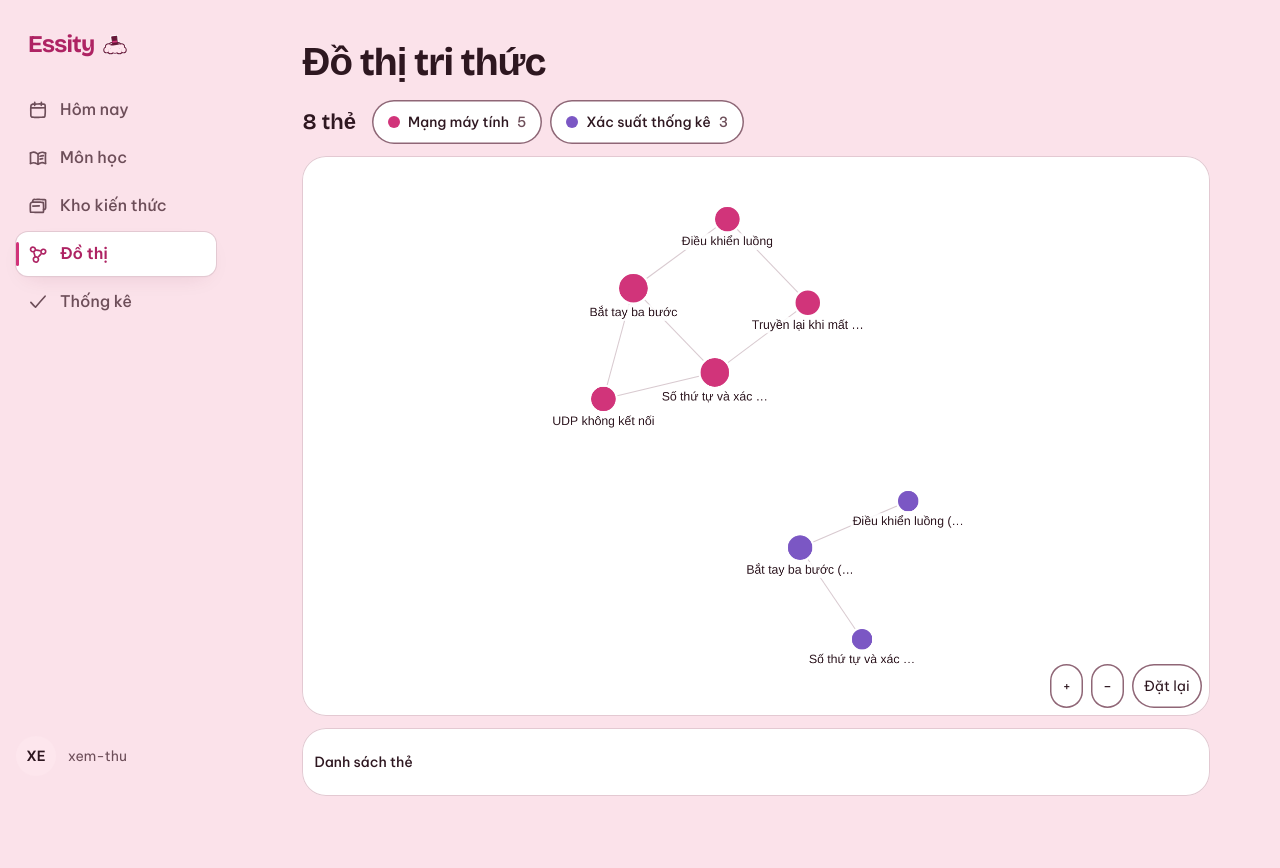
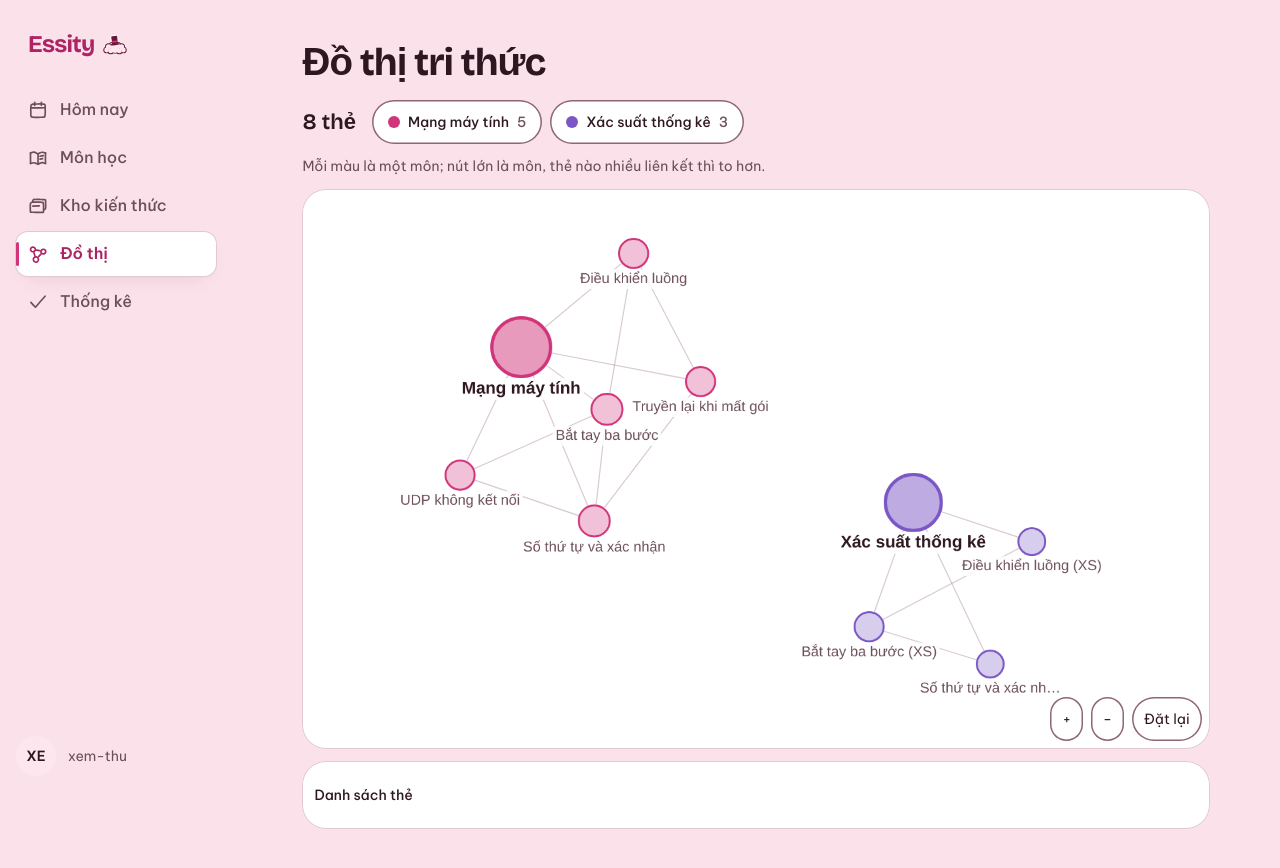
Before and after one commit to Nha-Cong-Dong/Essity, a Next.js app in the folder apps/web/: page /design-preview/graph-all in a window 1280 px wide. Shown: the top 868 px of the page. Built offline with nearby package versions, Linux system fonts and the light colour scheme.

Commit message:
Graph: landing-style ring nodes, hub per topic, colour by topic, size by level, legend

```diff
--- a/apps/web/components/graph/knowledge-graph.tsx
+++ b/apps/web/components/graph/knowledge-graph.tsx
@@ -10,7 +10,8 @@ import { Button, buttonVariants } from "@/components/ui/button";
 import { shortLabel } from "@/lib/graph";
 import { multiStylesheet } from "@/lib/graph-multi-style";
 import { optionsFor, seededRandom, type SimEdge, type SimNode, spiralStart, stepSim } from "@/lib/graph-sim";
-import { hiddenExcept, mergeGraphs, type MultiCard, type SubjectGraph, v4Highlights } from "@/lib/graph-multi";
+import { type MultiCard, type SubjectGraph, v4Highlights } from "@/lib/graph-multi";
+import { buildTopicGraph, tint } from "@/lib/graph-topic";
 
 // V16/V17: the knowledge graph of one or several subjects. Nodes are cards coloured by subject,
 // edges are the links between cards, a tap on a node opens the card in a popup in the middle of the
@@ -76,14 +77,17 @@ export function KnowledgeGraph({
   height?: string;
   focusSubject?: string | null;
 }) {
-  const merged = useMemo(() => mergeGraphs(graphs), [graphs]);
+  // GRAPH-LANDING-STYLE: a hub per topic (a subject; a chapter when one subject is focused), ring nodes tinted by topic.
+  const model = useMemo(() => buildTopicGraph(graphs, focusSubject), [graphs, focusSubject]);
+  const cards = useMemo(() => model.nodes.flatMap((n) => (n.card ? [n.card] : [])), [model]);
+  const merged = useMemo(() => ({ cards, topics: model.topics }), [cards, model]);
   const host = useRef<HTMLDivElement>(null);
   const cyRef = useRef<Core | null>(null);
   const [pickedId, setPickedId] = useState<string | null>(null);
-  const [hidden, setHidden] = useState<Set<string>>(() => hiddenExcept(graphs, focusSubject));
+  const [hidden, setHidden] = useState<Set<string>>(() => new Set());
   // Q24: the full title of the node under the pointer; the node's own label is cut at 24 characters.
   const [tip, setTip] = useState<{ title: string; x: number; y: number } | null>(null);
-  const bySubject = useMemo(() => new Map(merged.subjects.map((s) => [s.id, s] as const)), [merged]);
+  const byTopic = useMemo(() => new Map(model.topics.map((t) => [t.id, t] as const)), [model]);
   const picked = merged.cards.find((c) => c.id === pickedId) ?? null;
 
   useEffect(() => {
@@ -92,33 +96,36 @@ export function KnowledgeGraph({
       cytoscape.use(fcose);
       registered = true;
     }
-    const degree = new Map<string, number>();
-    for (const e of merged.edges) {
-      degree.set(e.from, (degree.get(e.from) ?? 0) + 1);
-      degree.set(e.to, (degree.get(e.to) ?? 0) + 1);
-    }
     const css = getComputedStyle(document.documentElement);
     const ink = css.getPropertyValue("--ink").trim() || "#26141d";
     const line = css.getPropertyValue("--line-strong").trim() || "#8f6676";
     const hong = css.getPropertyValue("--hong").trim() || "#d1347a";
     const now = css.getPropertyValue("--now").trim() || "#891b4c";
+    const sheet = css.getPropertyValue("--sheet").trim() || "#ffffff";
+    const soft = css.getPropertyValue("--ink-soft").trim() || ink;
+    const display = css.getPropertyValue("--font-display").trim() || "sans-serif";
     const cy = cytoscape({
       container: host.current,
       elements: [
-        ...merged.cards.map((c, i) => ({
-          position: spiralStart(i),
-          data: {
-            id: c.id,
-            label: shortLabel(c.title),
-            full: c.title,
-            color: bySubject.get(c.subjectId)?.color ?? ink,
-            subject: c.subjectId,
-            size: 18 + 4 * Math.min(degree.get(c.id) ?? 0, 5),
-          },
-        })),
-        ...merged.edges.map((e) => ({ data: { id: e.id, source: e.from, target: e.to } })),
+        ...model.nodes.map((n, i) => {
+          const color = byTopic.get(n.topicId)?.color ?? ink;
+          return {
+            position: spiralStart(i),
+            classes: n.hub ? "hub" : "card",
+            data: {
+              id: n.id,
+              label: n.hub ? n.label : shortLabel(n.label),
+              full: n.full,
+              color,
+              fill: tint(color, sheet, n.hub ? 0.5 : 0.3),
+              topic: n.topicId,
+              size: n.size,
+            },
+          };
+        }),
+        ...model.edges.map((e) => ({ data: { id: e.id, source: e.from, target: e.to } })),
       ],
-      style: [...multiStylesheet(ink, line, css.getPropertyValue("--sheet").trim() || "#ffffff"), ...v4Highlights(ink, hong, now)],
+      style: [...multiStylesheet(ink, line, sheet, soft, display), ...v4Highlights(ink, hong, now)],
       minZoom: 0.2,
       maxZoom: 3,
       wheelSensitivity: 0.3,
@@ -132,7 +139,7 @@ export function KnowledgeGraph({
     // Labels appear once the reader is zoomed in far enough to read them; a hovered node always shows its own.
     // Like the subject graph, the labels are always on (they are cut at 24 characters).
     cy.nodes().addClass("labelled");
-    cy.on("tap", "node", (ev) => setPickedId(ev.target.id()));
+    cy.on("tap", "node.card", (ev) => setPickedId(ev.target.id()));
     // Hover lights a node and its neighbours; the rest dims (Obsidian-style).
     const showTip = (ev: cytoscape.EventObject) => {
       const p = ev.target.renderedPosition();
@@ -178,7 +185,7 @@ export function KnowledgeGraph({
       if (reduced) return;
       const list = cy.nodes().toArray();
       const index = new Map(list.map((n, i) => [n.id(), i] as const));
-      const sim: SimNode[] = list.map((n) => ({ id: n.id(), x: n.position("x"), y: n.position("y"), vx: 0, vy: 0, pinned: false, group: String(n.data("subject")) }));
+      const sim: SimNode[] = list.map((n) => ({ id: n.id(), x: n.position("x"), y: n.position("y"), vx: 0, vy: 0, pinned: false, group: String(n.data("topic")) }));
       const links: SimEdge[] = cy
         .edges()
         .toArray()
@@ -265,7 +272,7 @@ export function KnowledgeGraph({
       cy.destroy();
       cyRef.current = null;
     };
-  }, [merged, bySubject]);
+  }, [model, byTopic, merged.cards.length]);
 
   // The card being read stands out in the graph.
   useEffect(() => {
@@ -281,11 +288,10 @@ export function KnowledgeGraph({
     if (!cy) return;
     cy.batch(() => {
       cy.nodes().forEach((n) => {
-        const card = merged.cards.find((c) => c.id === n.id());
-        n.style("display", card && hidden.has(card.subjectId) ? "none" : "element");
+        n.style("display", hidden.has(String(n.data("topic"))) ? "none" : "element");
       });
     });
-  }, [hidden, merged]);
+  }, [hidden]);
 
   const toggle = (id: string) =>
     setHidden((cur) => {
@@ -312,13 +318,13 @@ export function KnowledgeGraph({
       </div>
     );
   }
-  const subject = picked ? bySubject.get(picked.subjectId) : undefined;
+  const topic = picked ? byTopic.get(model.nodes.find((n) => n.id === picked.id)?.topicId ?? "") : undefined;
   return (
     <div className="flex flex-col gap-3">
       {/* One row on top: the card count, then each subject as a colour chip that also hides / shows it. */}
       <div className="flex items-center gap-2 overflow-x-auto min-[768px]:flex-wrap min-[768px]:overflow-visible">
         <p className="m-0 mr-2 shrink-0 font-display text-lead">{merged.cards.length} thẻ</p>
-        {merged.subjects.map((s) => (
+        {model.topics.map((s) => (
           <button
             key={s.id}
             type="button"
@@ -332,6 +338,17 @@ export function KnowledgeGraph({
           </button>
         ))}
       </div>
+      {/* Legend: what colour and size say (same reading as the landing graph). */}
+      <p className="m-0 flex flex-wrap items-center gap-x-3 text-caption text-ink-soft" data-graph-legend>
+        <span>
+          {model.mode === "chapter" ? "Mỗi màu là một chương" : "Mỗi màu là một môn"}; nút lớn là {model.mode === "chapter" ? "chương" : "môn"}, thẻ nào nhiều liên kết thì to hơn.
+        </span>
+        {model.mode === "chapter" && (
+          <Link href="/graph" className="font-semibold text-ink underline">
+            Xem mọi môn
+          </Link>
+        )}
+      </p>
       <div className="relative">
         <div
           ref={host}
@@ -374,8 +391,9 @@ export function KnowledgeGraph({
       <details className="rounded-tile bg-sheet p-3 inset-ring-1 inset-ring-line" data-card-list>
         <summary className="inline-flex min-h-11 cursor-pointer items-center text-meta font-medium">Danh sách thẻ</summary>
         <ul className="m-0 mt-2 flex list-none flex-col p-0">
-          {merged.cards
-            .filter((c) => !hidden.has(c.subjectId))
+          {model.nodes
+            .filter((n) => n.card && !hidden.has(n.topicId))
+            .map((n) => n.card as MultiCard)
             .map((c) => (
               <li key={c.id}>
                 <button
@@ -383,14 +401,14 @@ export function KnowledgeGraph({
                   onClick={() => setPickedId(c.id)}
                   className="flex min-h-11 w-full items-center gap-2 rounded-control px-2 text-left text-meta hover:bg-sunken"
                 >
-                  <span aria-hidden="true" className="inline-block size-3 shrink-0 rounded-full" style={{ background: bySubject.get(c.subjectId)?.color }} />
+                  <span aria-hidden="true" className="inline-block size-3 shrink-0 rounded-full" style={{ background: byTopic.get(model.nodes.find((n) => n.id === c.id)?.topicId ?? "")?.color }} />
                   <span className="wrap-anywhere">{c.title}</span>
                 </button>
               </li>
             ))}
         </ul>
       </details>
-      {picked && subject && <CardPopup card={picked} subject={subject.name} color={subject.color} onClose={() => setPickedId(null)} />}
+      {picked && topic && <CardPopup card={picked} subject={topic.name} color={topic.color} onClose={() => setPickedId(null)} />}
     </div>
   );
 }
--- a/apps/web/lib/graph-multi.ts
+++ b/apps/web/lib/graph-multi.ts
@@ -13,7 +13,7 @@ import type { GraphCard, GraphData, GraphEdge } from "@/lib/graph";
 // that differed only in lightness merged into one another on the dark canvas. A tone that is dark
 // on white is light on #22151a and the other way round, so no tone may go past either end.
 // Held by tests/graph-multi-contrast.test.ts.
-export const SUBJECT_COLORS = ["#d1347a", "#7b57c4", "#a05a3c", "#7c6d72"] as const;
+export const SUBJECT_COLORS = ["#d1347a", "#7b57c4", "#a05a3c", "#7c6d72", "#2f6fb5", "#3d8a55"] as const;
 
 export type SubjectGraph = { id: string; name: string; data: GraphData };
 export type MultiCard = GraphCard & { subjectId: string };
--- /dev/null
+++ b/apps/web/lib/graph-topic.ts
@@ -0,0 +1,98 @@
+import { nodeRadius } from "@/components/landing/graph-data";
+import type { GraphSection } from "@/lib/graph";
+import { mergeGraphs, SUBJECT_COLORS, type MultiCard, type SubjectGraph } from "@/lib/graph-multi";
+
+// GRAPH-LANDING-STYLE: the in-app knowledge graph drawn like the landing one (components/landing/graph-data.ts):
+// a hub node per topic, ring nodes tinted by topic, size by level. Pure, so colour, size and grouping are tested.
+// Topic = a subject on /graph; = a top-level chapter when one subject is focused (/graph?subject=…).
+
+export type Topic = { id: string; name: string; color: string; cards: number };
+export type TopicNode = {
+  id: string;
+  label: string;
+  full: string;
+  topicId: string;
+  hub: boolean;
+  degree: number;
+  /** Diameter in px at zoom 1. */
+  size: number;
+  card?: MultiCard;
+};
+export type TopicEdge = { id: string; from: string; to: string; own: boolean };
+export type TopicGraph = { mode: "subject" | "chapter"; topics: Topic[]; nodes: TopicNode[]; edges: TopicEdge[] };
+
+/** Landing radius to cytoscape diameter: the landing stage is drawn smaller than the app canvas. */
+const SCALE = 1.8;
+const MIN_CARD = 16;
+export const NO_CHAPTER = "Chưa vào chương nào";
+
+/** Diameter of a node: the landing radius (hub biggest, card by its number of links, capped) scaled to the canvas. */
+export function nodeSize(degree: number, hub: boolean): number {
+  const d = 2 * nodeRadius(degree, hub) * SCALE;
+  return hub ? d : Math.max(MIN_CARD, d);
+}
+
+/** `amount` of `colour` over `background` (both #rrggbb): the pale ring-node fill of the landing graph. */
+export function tint(colour: string, background: string, amount: number): string {
+  const ch = (hex: string, o: number) => parseInt(hex.slice(o, o + 2), 16);
+  const mix = (o: number) => Math.round(ch(background, o) + (ch(colour, o) - ch(background, o)) * amount);
+  return "#" + [1, 3, 5].map((o) => mix(o).toString(16).padStart(2, "0")).join("");
+}
+
+function chapterOf(sections: GraphSection[], sectionId: string): string | null {
+  const byId = new Map(sections.map((s) => [s.id, s] as const));
+  let cur = byId.get(sectionId);
+  for (let guard = 0; cur && guard < 20; guard++) {
+    if (cur.parentId === null) return cur.id;
+    cur = byId.get(cur.parentId);
+  }
+  return null;
+}
+
+export function buildTopicGraph(graphs: SubjectGraph[], focusSubject: string | null): TopicGraph {
+  const focus = focusSubject ? graphs.find((g) => g.id === focusSubject) : undefined;
+  const merged = mergeGraphs(focus ? [focus] : graphs);
+  let mode: TopicGraph["mode"] = "subject";
+  let topics: Topic[] = merged.subjects.map((s) => ({ id: s.id, name: s.name, color: s.color, cards: s.cards }));
+  let topicOf = (c: MultiCard) => c.subjectId;
+  if (focus) {
+    const chapters = focus.data.sections.filter((s) => s.parentId === null);
+    if (chapters.length > 0) {
+      mode = "chapter";
+      const known = new Set(chapters.map((s) => s.id));
+      const chapterIdOf = (c: MultiCard) => {
+        const ch = chapterOf(focus.data.sections, c.sectionId);
+        return ch && known.has(ch) ? ch : "";
+      };
+      const count = new Map<string, number>();
+      for (const c of merged.cards) count.set(chapterIdOf(c), (count.get(chapterIdOf(c)) ?? 0) + 1);
+      // a chapter with no card yet is not drawn: an empty hub would float alone
+      topics = chapters.map((s) => ({ id: s.id, name: s.title, color: "", cards: count.get(s.id) ?? 0 })).filter((t) => t.cards > 0);
+      if (count.get("")) topics.push({ id: "", name: NO_CHAPTER, color: "", cards: count.get("")! });
+      topics = topics.map((t, i) => ({ ...t, color: SUBJECT_COLORS[i % SUBJECT_COLORS.length] }));
+      topicOf = chapterIdOf;
+    }
+  }
+  const degree = new Map<string, number>();
+  const bump = (id: string) => degree.set(id, (degree.get(id) ?? 0) + 1);
+  const edges: TopicEdge[] = [
+    ...merged.cards.map((c) => ({ id: `own:${c.id}`, from: c.id, to: `hub:${topicOf(c)}`, own: true })),
+    ...merged.edges.map((e) => ({ id: e.id, from: e.from, to: e.to, own: false })),
+  ];
+  for (const e of edges) {
+    bump(e.from);
+    bump(e.to);
+  }
+  const nodes: TopicNode[] = [
+    ...topics.map((t): TopicNode => {
+      const id = `hub:${t.id}`;
+      const d = degree.get(id) ?? 0;
+      return { id, label: t.name, full: t.name, topicId: t.id, hub: true, degree: d, size: nodeSize(d, true) };
+    }),
+    ...merged.cards.map((c): TopicNode => {
+      const d = degree.get(c.id) ?? 0;
+      return { id: c.id, label: c.title, full: c.title, topicId: topicOf(c), hub: false, degree: d, size: nodeSize(d, false), card: c };
+    }),
+  ];
+  return { mode, topics, nodes, edges };
+}
```
Also changed, not shown: apps/web/lib/graph-multi-style.ts (+10 -7 lines), 1 other file (tests, documents, lock files or other folders).
